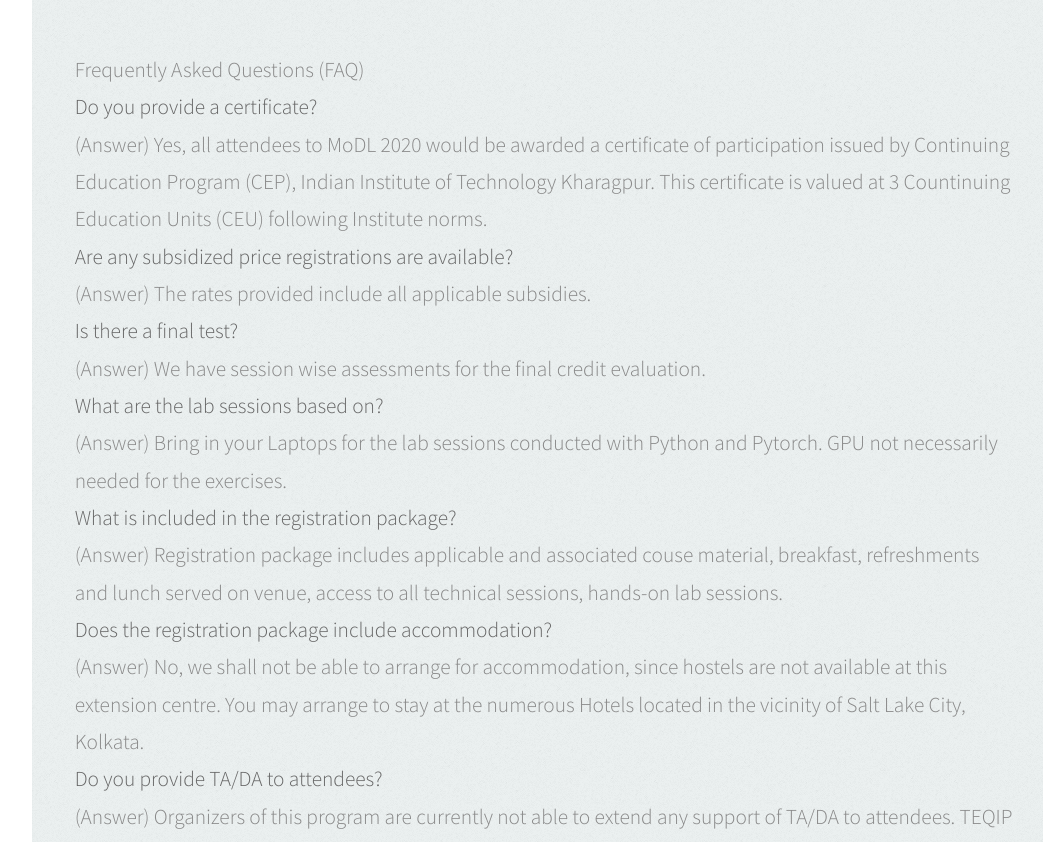
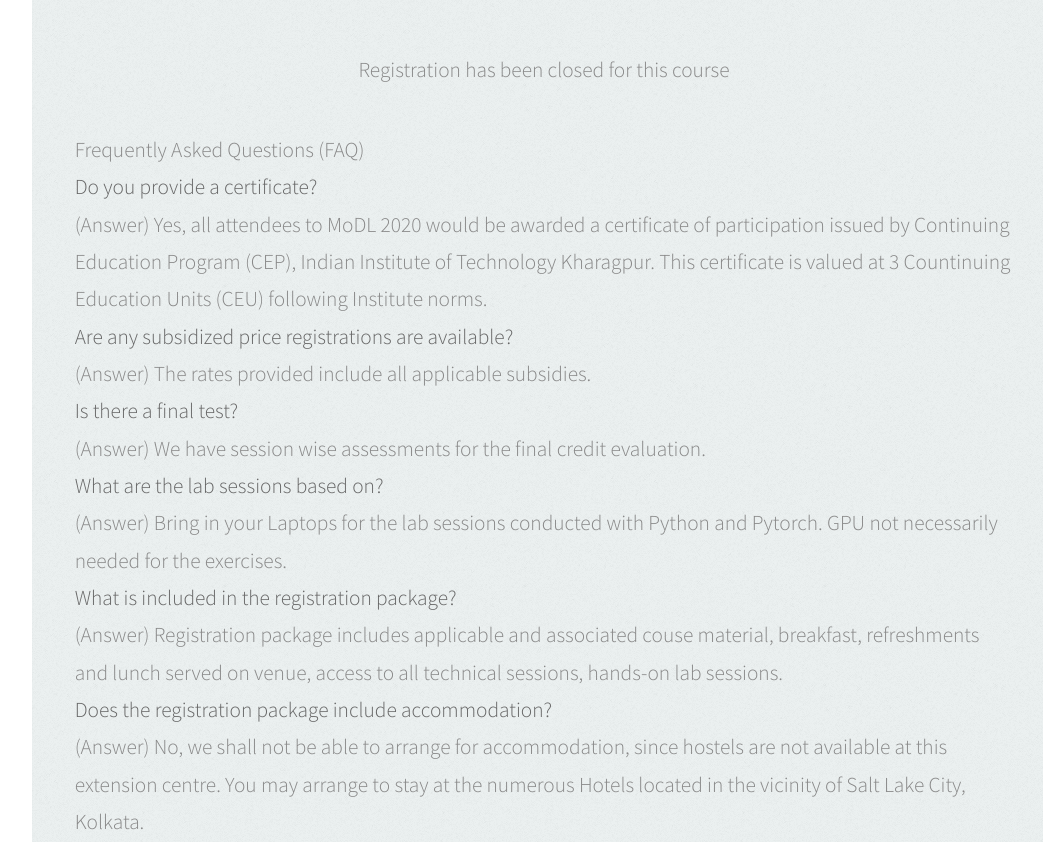
Before and after one commit to modliitkgp/modliitkgp.github.io, a plain HTML site: page index.html in a window 1280 px wide. Shown: the part 3872-4714 px from the top of the page, without its empty margins (224-1267 px from the left). Drawn offline with Linux system fonts and the light colour scheme.

Commit message:
Update registration

```diff
--- a/index.html
+++ b/index.html
@@ -148,8 +148,8 @@
 
 							<p><iframe src="https://docs.google.com/spreadsheets/d/e/2PACX-1vSNC52lXBbiMkL2_JiVDximDE9rCBfbwgtQ3dSDbmlewrn07M1BxUrSBU34YJZ2k3MzckoySsldH9xh/pubhtml?gid=438617701&amp;single=true&amp;widget=true&amp;headers=false" width="600" height="350"></iframe></p>
 
-<!-- 							<p>Registration deadline extented to 31 January 2020 </p>
-							<p>Selected Participant Intimation: Since 20 January 2020</p> -->
+							<p>Registration has been closed for this course </p>
+<!-- 							<p>Selected Participant Intimation: Since 20 January 2020</p> -->
 							<p align=left>Frequently Asked Questions (FAQ)
 							<br><b>Do you provide a certificate?</b>
 							<br>(Answer) Yes, all attendees to MoDL 2020 would be awarded a certificate of participation issued by Continuing Education Program (CEP), Indian Institute of Technology Kharagpur. This certificate is valued at 3 Countinuing Education Units (CEU) following Institute norms.
```
